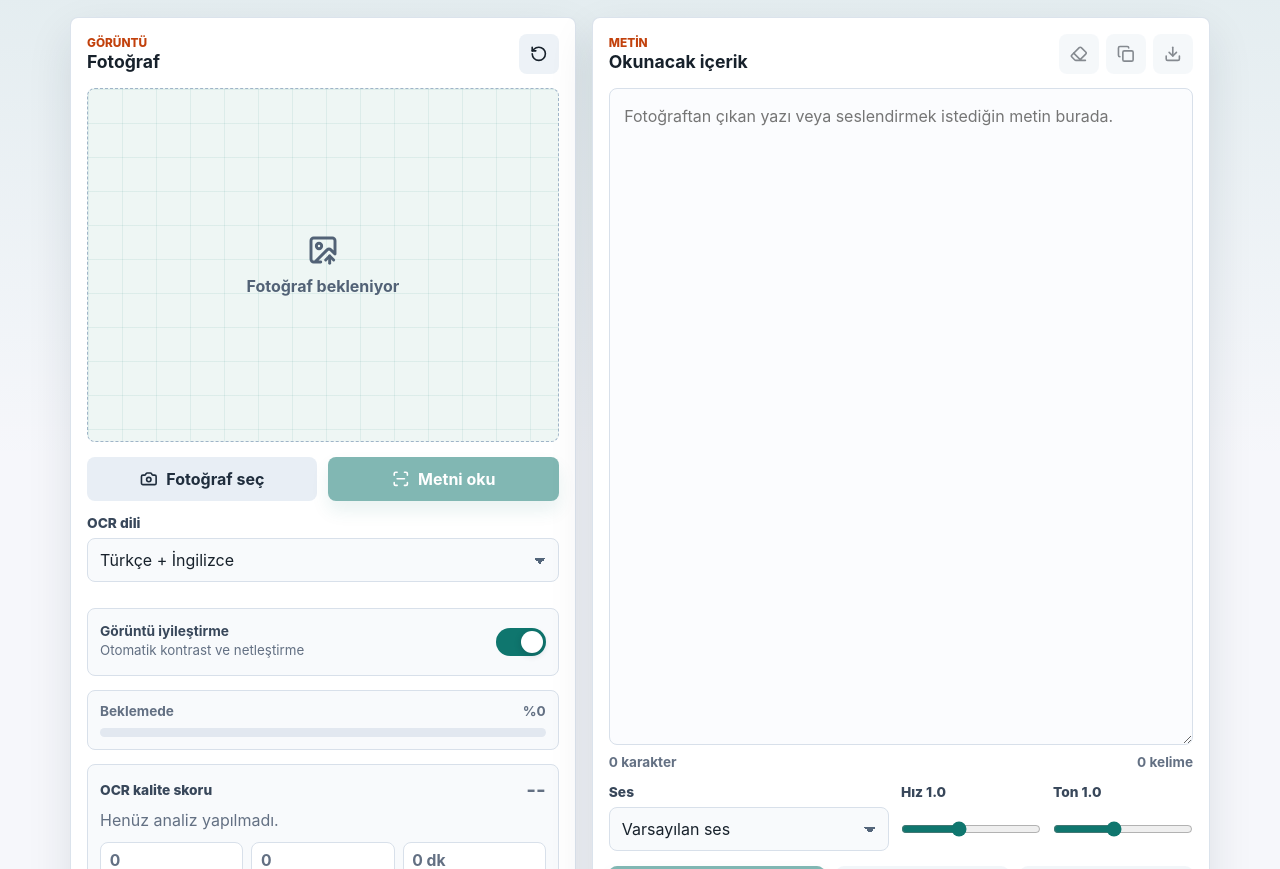
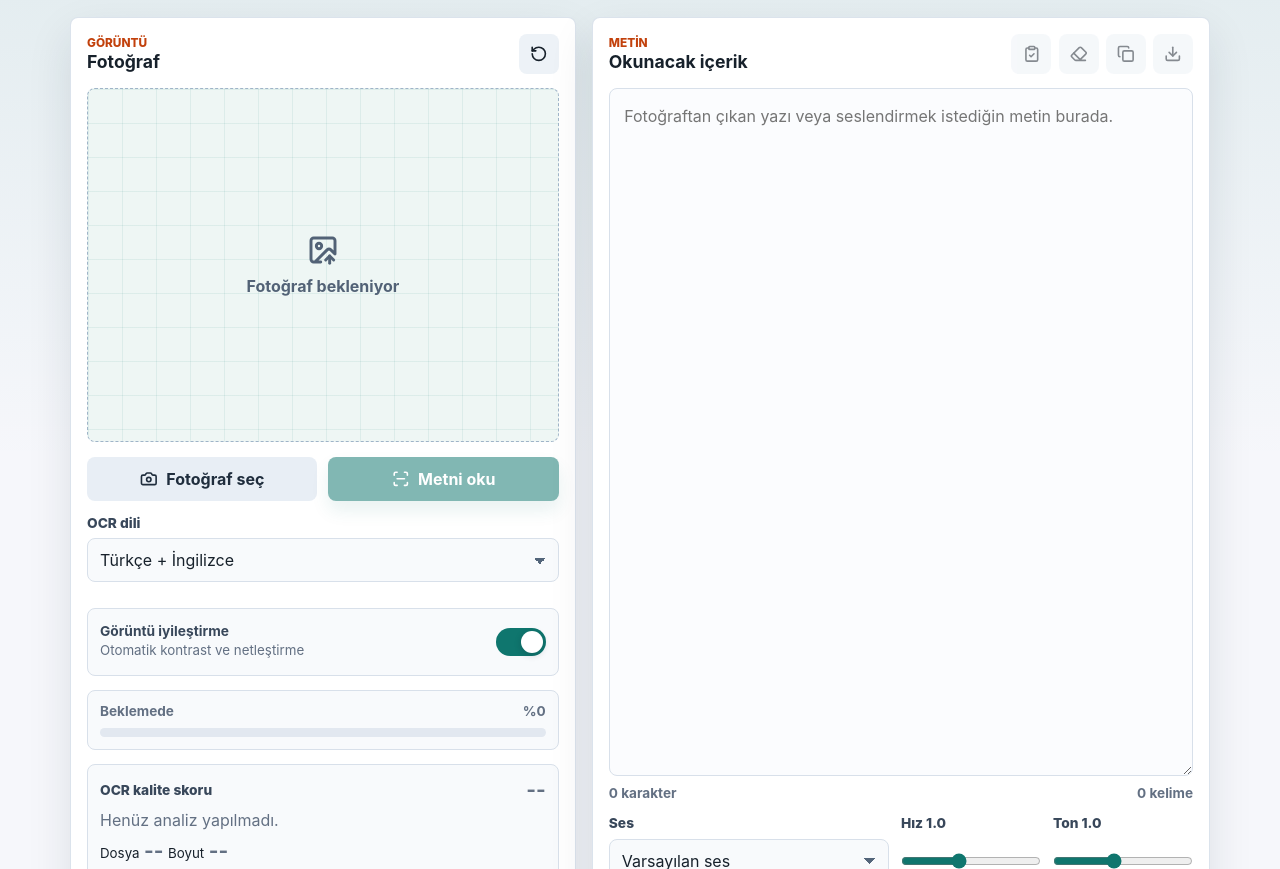
Before and after one commit to MehmetcanMutlu/ai-sesli-ceviri-araci, a website: page index.html in a window 1280 px wide. Shown: the part 81-950 px from the top of the page. Drawn offline with nearby package versions, Linux system fonts and the light colour scheme.

Commit message:
Add OCR report interface details

```diff
--- a/index.html
+++ b/index.html
@@ -115,6 +115,16 @@
               <strong id="confidenceValue">--</strong>
             </div>
             <p id="qualityMessage">Henüz analiz yapılmadı.</p>
+            <div class="file-summary" aria-label="Dosya bilgisi">
+              <span>
+                <small>Dosya</small>
+                <strong id="fileName">--</strong>
+              </span>
+              <span>
+                <small>Boyut</small>
+                <strong id="fileSize">--</strong>
+              </span>
+            </div>
             <div class="quality-metrics" id="analysisSummary" aria-label="Metin analizi">
               <span>
                 <strong id="lineCount">0</strong>
@@ -139,6 +149,9 @@
               <h2 id="textPanelTitle">Okunacak içerik</h2>
             </div>
             <div class="utility-actions">
+              <button class="icon-button" id="copyReportButton" type="button" aria-label="OCR raporunu kopyala" title="OCR raporunu kopyala" disabled>
+                <i data-lucide="clipboard-check"></i>
+              </button>
               <button class="icon-button" id="clearTextButton" type="button" aria-label="Metni temizle" title="Metni temizle" disabled>
                 <i data-lucide="eraser"></i>
               </button>
```
